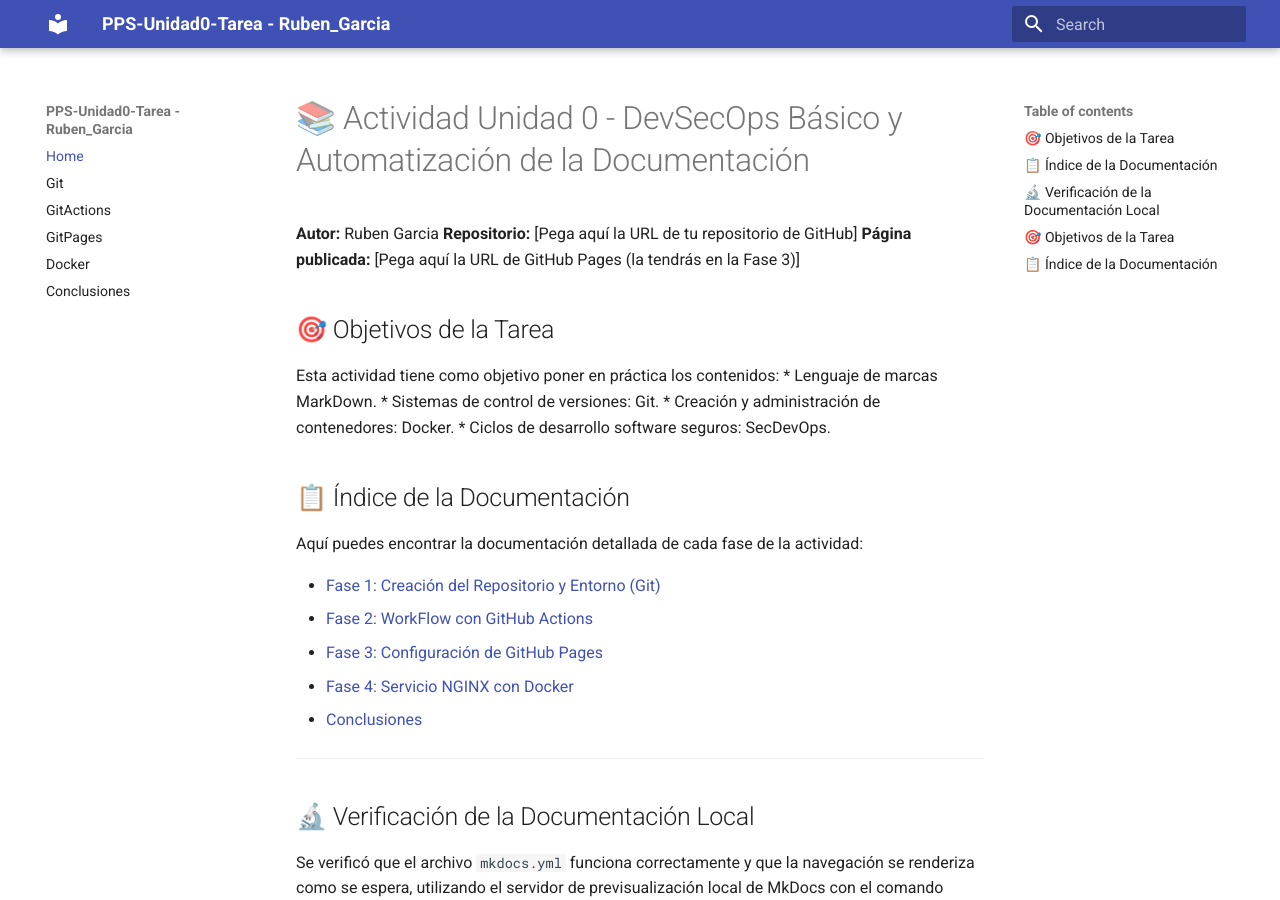
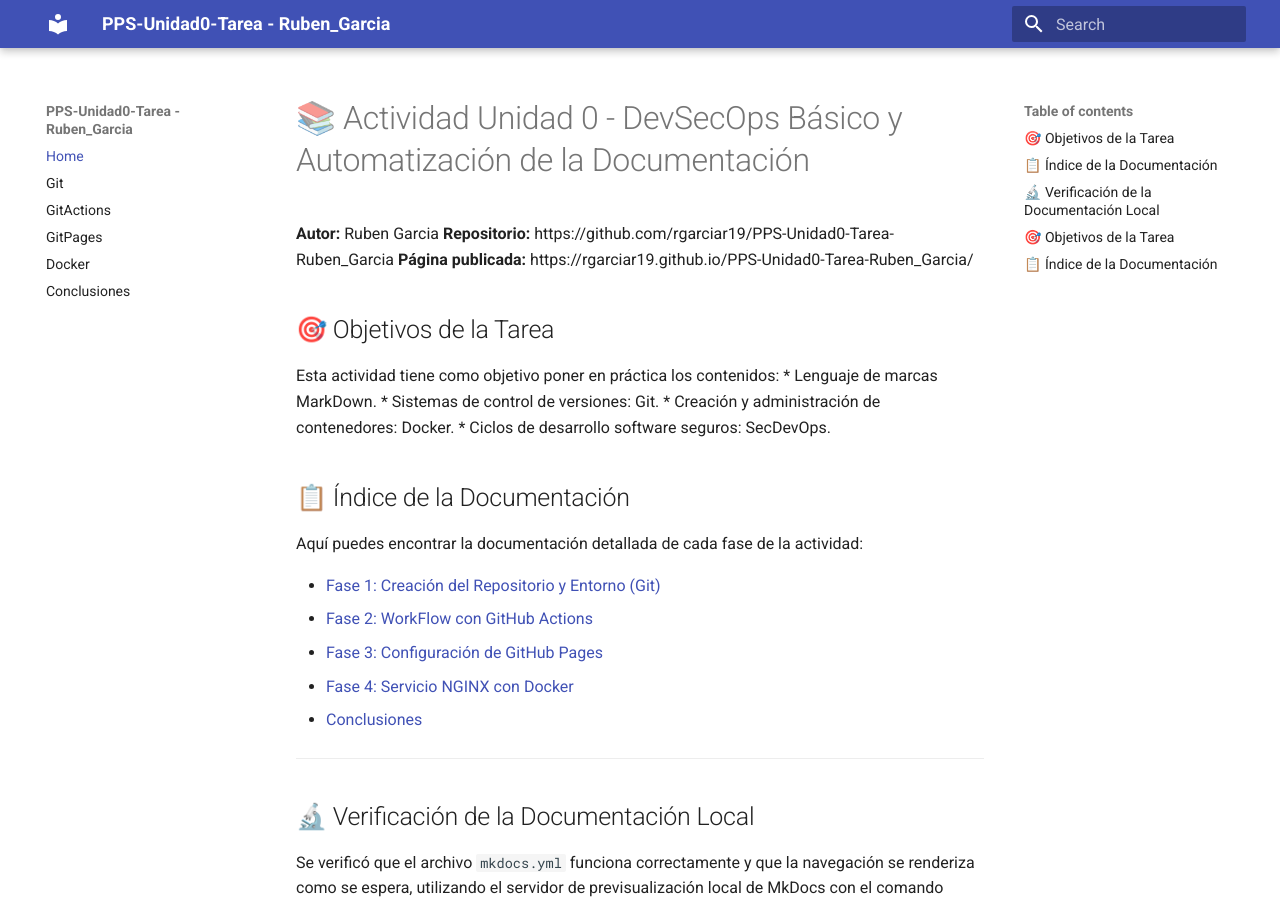
Before and after one commit to rgarciar19/PPS-Unidad0-Tarea-Ruben_Garcia, an MkDocs documentation site: the page built from docs/index.md, in a window 1280 px wide and 900 px high. Built offline with MkDocs 1.6.1 and Material for MkDocs 9.7.7, drawn with Linux system fonts in a browser that asks for light colours.

Commit message:
Fase 3: Documentacion y configuracion de GitHub Pages completada. URLs de repositorio y publicacion actualizadas en index.md.

```diff
--- a/docs/index.md
+++ b/docs/index.md
@@ -1,8 +1,8 @@
 # 📚 Actividad Unidad 0 - DevSecOps Básico y Automatización de la Documentación
 
 **Autor:** Ruben Garcia
-**Repositorio:** [Pega aquí la URL de tu repositorio de GitHub]
-**Página publicada:** [Pega aquí la URL de GitHub Pages (la tendrás en la Fase 3)]
+**Repositorio:** https://github.com/rgarciar19/PPS-Unidad0-Tarea-Ruben_Garcia
+**Página publicada:** https://rgarciar19.github.io/PPS-Unidad0-Tarea-Ruben_Garcia/
 
 ## 🎯 Objetivos de la Tarea
 
```
